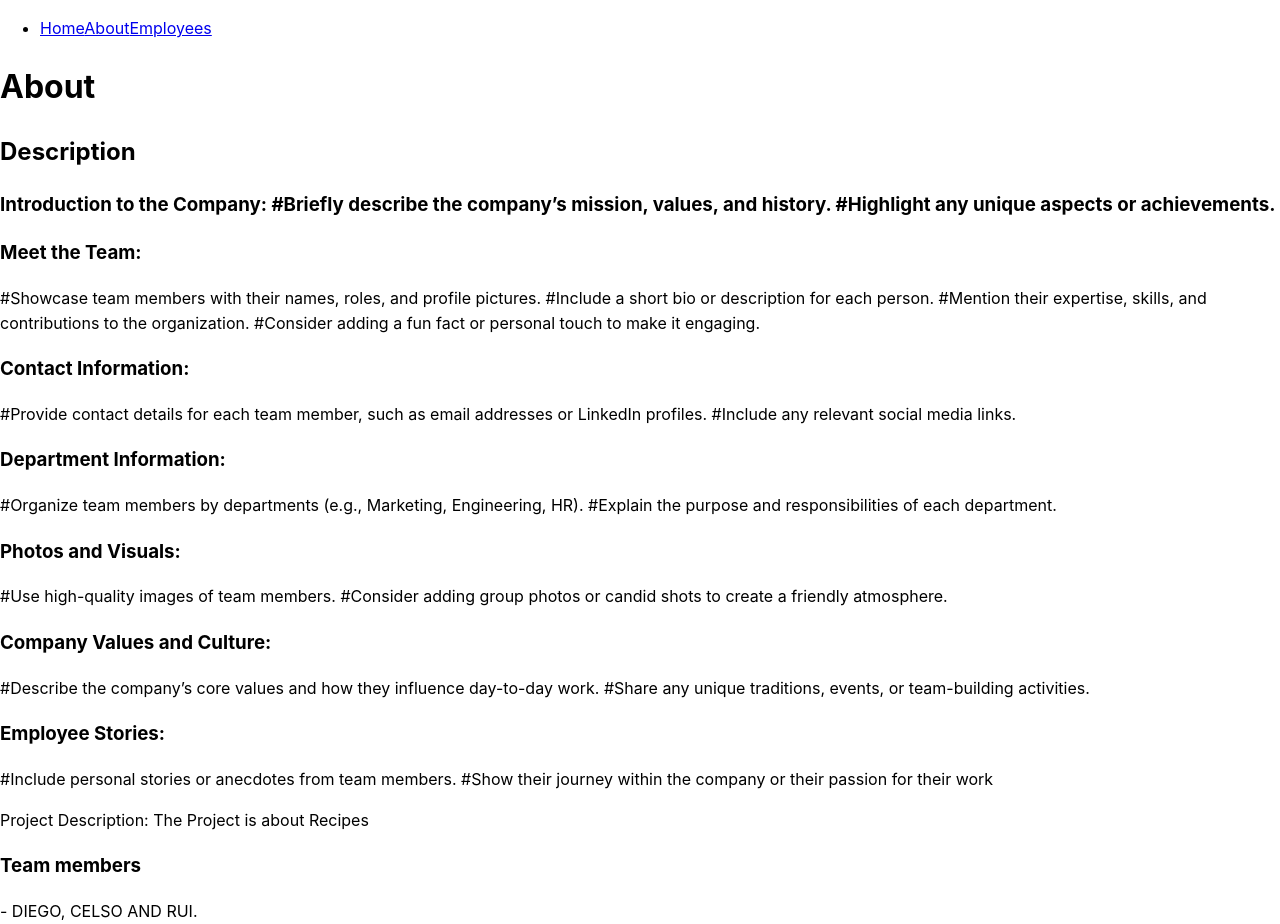
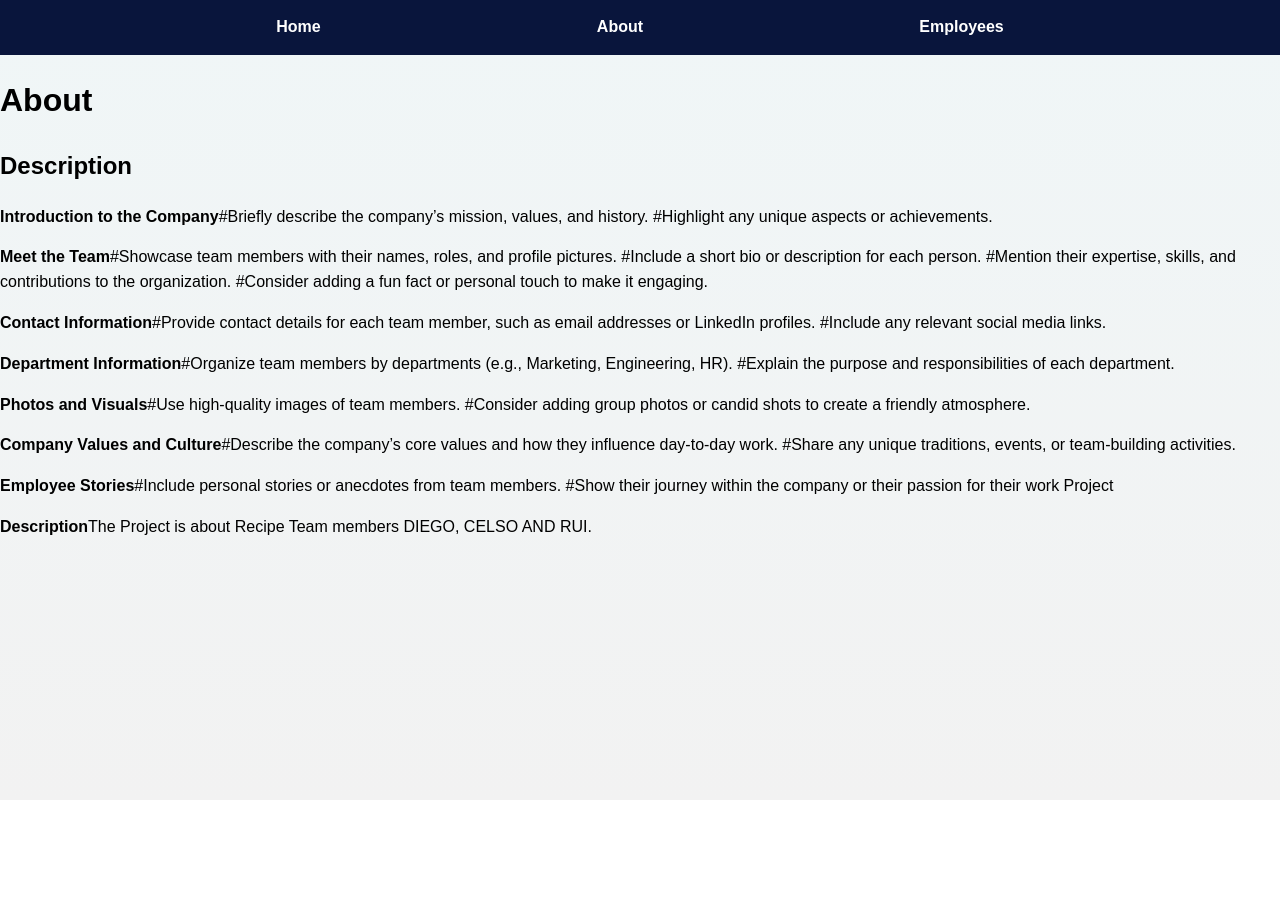
Before and after one commit to dieegoolimaa/emp.directory, a React (Vite) app: page /about in a window 1280 px wide. After the commit the page ends 800 px from the top, so only its background shows below. Built offline with nearby package versions, Linux system fonts and the light colour scheme.

Commit message:
start adding css

```diff
--- a/src/component/About.jsx
+++ b/src/component/About.jsx
@@ -1,50 +1,50 @@
 function About() {
   return (
-      <div className="about">
-          <h1>About</h1>
-          <h2>Description</h2>
-
-<h3>Introduction to the Company:
-
-#Briefly describe the company’s mission, values, and history.
-
-#Highlight any unique aspects or achievements.</h3>
-
-<h3>Meet the Team:</h3>
-#Showcase team members with their names, roles, and profile pictures.
-#Include a short bio or description for each person.
-#Mention their expertise, skills, and contributions to the organization.
-#Consider adding a fun fact or personal touch to make it engaging.
-
-
-<h3>Contact Information:</h3>
-
-#Provide contact details for each team member, such as email addresses or LinkedIn profiles.
-#Include any relevant social media links.
-
-<h3>Department Information:</h3>
-
-#Organize team members by departments (e.g., Marketing, Engineering, HR).
-#Explain the purpose and responsibilities of each department.
-
-<h3>Photos and Visuals:</h3>
-
-#Use high-quality images of team members.
-#Consider adding group photos or candid shots to create a friendly atmosphere.
-<h3></h3>
-<h3>Company Values and Culture:</h3>
-
-#Describe the company’s core values and how they influence day-to-day work.
-#Share any unique traditions, events, or team-building activities.
-
-<h3>Employee Stories:</h3>
-#Include personal stories or anecdotes from team members.
-#Show their journey within the company or their passion for their work
-
-
-    <p>Project Description: The Project is about Recipes</p>
-    <h3>Team members </h3>- DIEGO, CELSO AND RUI.
-      </div>
+    <div className="about">
+      <h1>About</h1>
+      <h2>Description</h2>
+      <p>
+        <b>Introduction to the Company</b>
+        #Briefly describe the company’s mission, values, and history. #Highlight
+        any unique aspects or achievements.
+      </p>
+      <p>
+        <b>Meet the Team</b>
+        #Showcase team members with their names, roles, and profile pictures.
+        #Include a short bio or description for each person. #Mention their
+        expertise, skills, and contributions to the organization. #Consider
+        adding a fun fact or personal touch to make it engaging.
+      </p>
+      <p>
+        <b>Contact Information</b>
+        #Provide contact details for each team member, such as email addresses
+        or LinkedIn profiles. #Include any relevant social media links.
+      </p>
+      <p>
+        <b>Department Information</b>
+        #Organize team members by departments (e.g., Marketing, Engineering,
+        HR). #Explain the purpose and responsibilities of each department.
+      </p>
+      <p>
+        <b>Photos and Visuals</b>
+        #Use high-quality images of team members. #Consider adding group photos
+        or candid shots to create a friendly atmosphere.
+      </p>
+      <p>
+        <b>Company Values and Culture</b>
+        #Describe the company’s core values and how they influence day-to-day
+        work. #Share any unique traditions, events, or team-building activities.
+      </p>
+      <p>
+        <b>Employee Stories</b>
+        #Include personal stories or anecdotes from team members. #Show their
+        journey within the company or their passion for their work Project
+      </p>
+      <p>
+        <b>Description</b>
+        The Project is about Recipe Team members DIEGO, CELSO AND RUI.
+      </p>
+    </div>
   );
 }
 
--- a/src/component/Navbar.jsx
+++ b/src/component/Navbar.jsx
@@ -1,15 +1,12 @@
 import { Link } from "react-router-dom";
+import "./component-style/navbar.css";
 
 const Navbar = () => {
   return (
     <nav>
-      <ul>
-        <li>
-          <Link to="/">Home</Link>
-          <Link to="/about">About</Link>
-          <Link to="/employees">Employees</Link>
-        </li>
-      </ul>
+      <Link to="/">Home</Link>
+      <Link to="/about">About</Link>
+      <Link to="/employees">Employees</Link>
     </nav>
   );
 };
--- /dev/null
+++ b/src/component/component-style/about.css
@@ -0,0 +1,10 @@
+.about {
+  display: flex;
+  flex-direction: column;
+  align-items: center;
+  justify-content: center;
+  height: 100vh;
+  background-color: #f5f5f5;
+  padding: 20px;
+  text-align: center;
+}
--- /dev/null
+++ b/src/component/component-style/navbar.css
@@ -0,0 +1,17 @@
+nav {
+  background-color: #09153c;
+  color: #ffffff;
+  height: 55px;
+  display: flex;
+  justify-content: space-evenly;
+  align-items: center;
+}
+
+a:-webkit-any-link {
+  font-family: "Poppins", sans-serif;
+  font-weight: 600;
+  font-size: 16px;
+  color: white;
+  cursor: pointer;
+  text-decoration: none;
+}
--- a/src/styles/global.css
+++ b/src/styles/global.css
@@ -0,0 +1,19 @@
+body {
+  width: 100vw;
+  height: 100vh;
+  margin: 0;
+  background: linear-gradient(
+    360deg,
+    rgb(242, 242, 242) 0%,
+    rgba(240, 246, 247, 1) 96%
+  );
+  font-family: "Poppins", sans-serif;
+  color: black;
+}
+
+h1 {
+  display: block;
+  color: black;
+  font-size: 2em;
+  font-weight: bold;
+}
```
